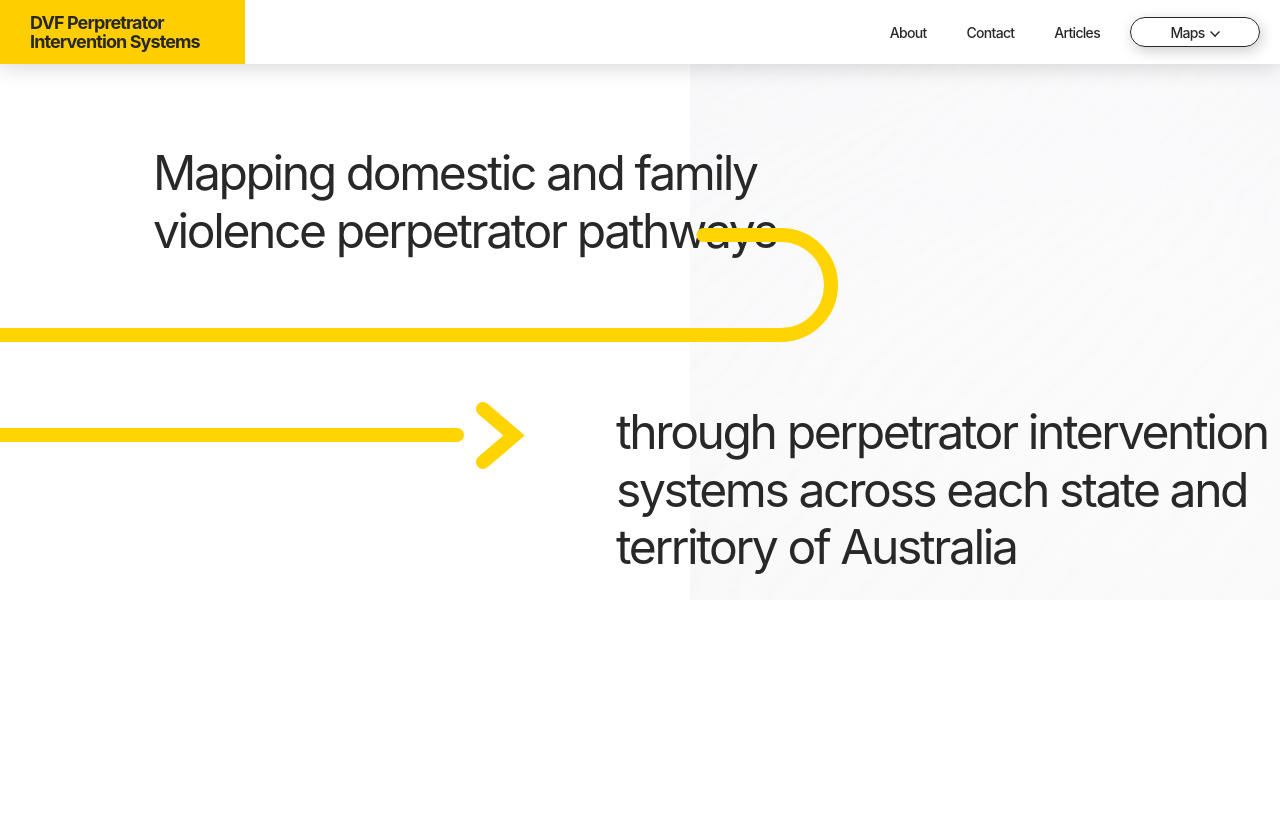
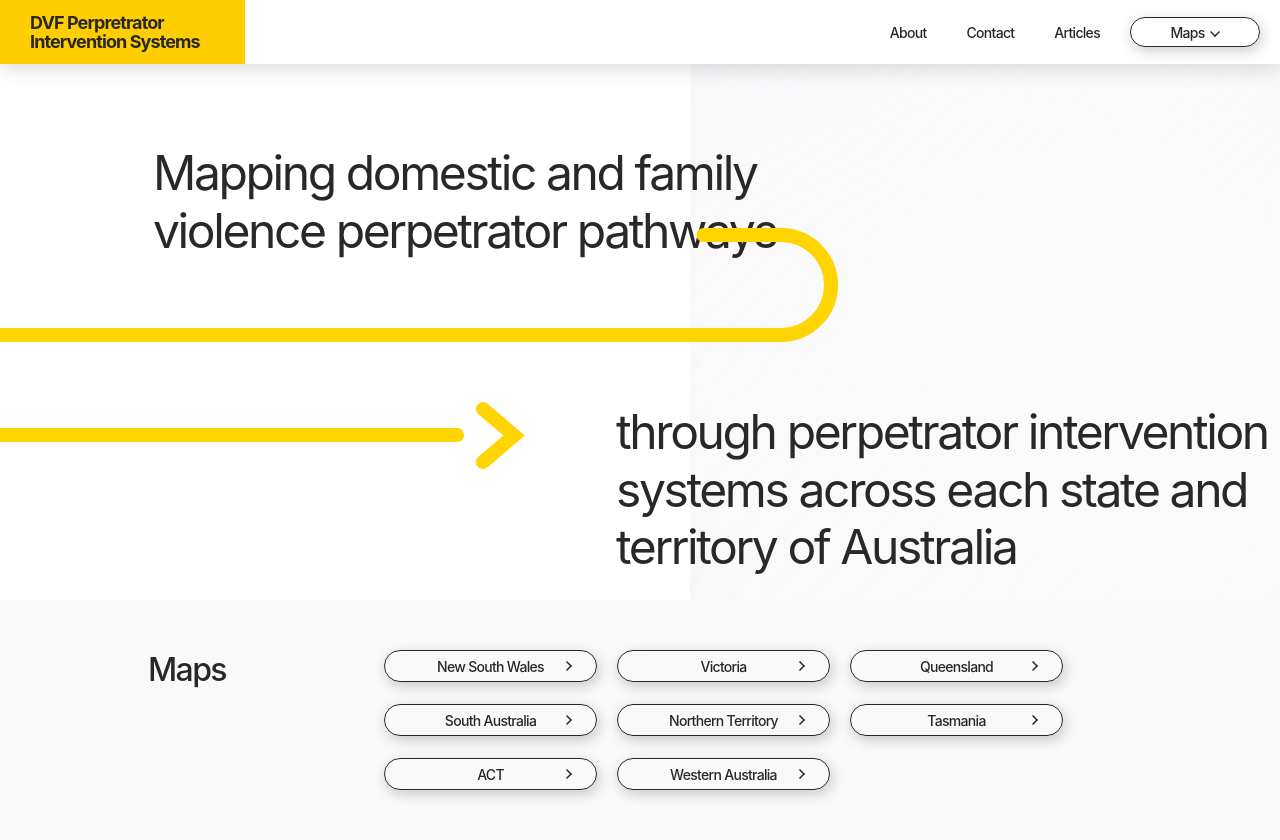
Before and after one commit to igorburenko/Kodo-Frontend-Test-Task, a website built with webpack: page src/index.html in a window 1280 px wide. Before the commit the page ends 800 px from the top, so only its background shows below. Built offline with nearby package versions, Linux system fonts and the light colour scheme; a web font is replaced by a local one.

Commit message:
feat: complite maps section

```diff
--- /dev/null
+++ b/src/assets/scss/modules/maps.scss
@@ -0,0 +1,55 @@
+@import "./../utils/vars";
+
+.maps {
+  padding-top: 50px;
+  padding-bottom: 28px;
+  display: flex;
+  background-color: $third-bg-color;
+  //flex-wrap: wrap;
+
+  .maps__title {
+    margin-left: 148px;
+    margin-right: 148px;
+    font-weight: 500;
+    font-size: 32px;
+    line-height: 39px;
+    letter-spacing: -0.05em;
+  }
+  .maps__regions {
+    display: flex;
+    flex-wrap: wrap;
+
+    .regions__item {
+      margin-left: 10px;
+      margin-right: 10px;
+      margin-bottom: 22px;
+      position: relative;
+      min-width: 213px;
+      min-height: 32px;
+      font-weight: 500;
+      font-size: 14px;
+      line-height: 17px;
+      display: flex;
+      align-items: center;
+      justify-content: center;
+      letter-spacing: -0.05em;
+      border: 1px solid #282828;
+      box-shadow: 2px 4px 14px rgba(0, 0, 0, 0.2);
+      border-radius: 40px;
+
+      &::after {
+        content: '';
+        position: absolute;
+        right: 22px;
+        //margin-top: 3px;
+        //margin-left: 5px;
+        width: 10px;
+        height: 6px;
+        transform: rotateZ(-90deg);
+        background-image: url("/assets/img/svg/arrow-header.svg");
+        background-repeat: no-repeat;
+        transition: transform .2s linear;
+      }
+    }
+  }
+}
--- a/src/assets/scss/style.scss
+++ b/src/assets/scss/style.scss
@@ -2,6 +2,7 @@
 @import "utils/reset";
 @import "modules/header";
 @import "modules/motto-arrow";
+@import "modules/maps";
 
 
 html {
--- a/src/index.html
+++ b/src/index.html
@@ -49,7 +49,19 @@
 
         </div>
     </section>
-
+    <section class="maps">
+        <h3 class="maps__title">Maps</h3>
+        <ul class="maps__regions">
+            <li class="regions__item">New South Wales</li>
+            <li class="regions__item">Victoria</li>
+            <li class="regions__item">Queensland</li>
+            <li class="regions__item">South Australia</li>
+            <li class="regions__item">Northern Territory</li>
+            <li class="regions__item">Tasmania</li>
+            <li class="regions__item">ACT</li>
+            <li class="regions__item">Western Australia</li>
+        </ul>
+    </section>
 </div>
 </body>
 </html>
```
